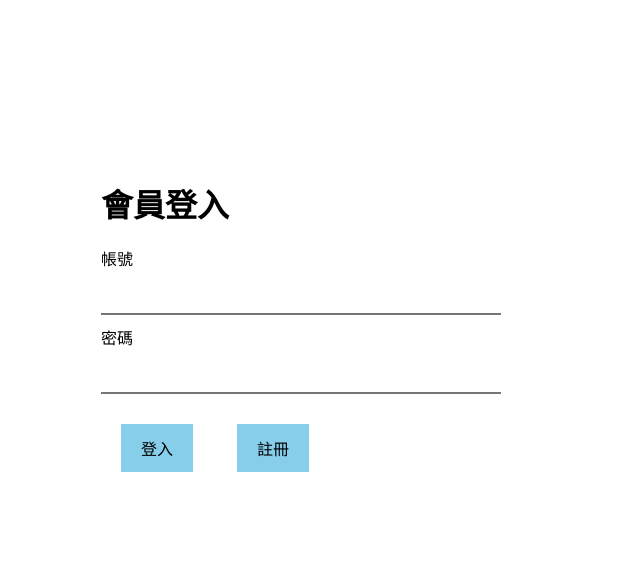
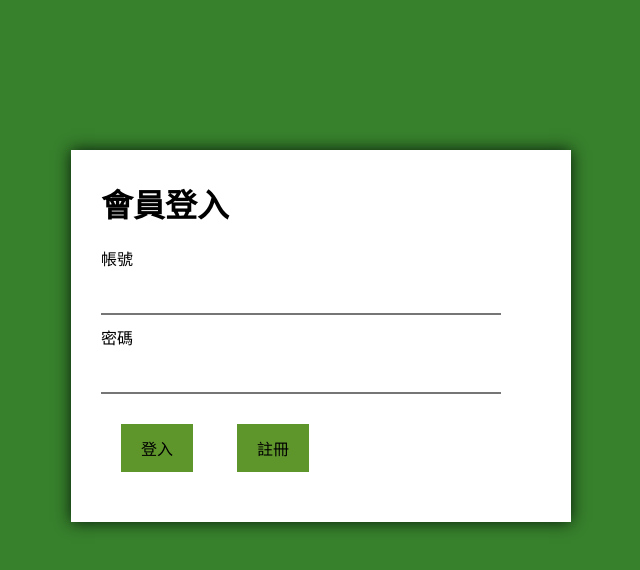
Before and after one commit to Toby-Yuan/RD5-Assignment, a PHP site: page / in a window 1280 px wide. Shown: the top 570 px of the page, without its empty margins (319-959 px from the left). Run offline with PHP 8.4, Linux system fonts and the light colour scheme.

Commit message:
index : UI優化

```diff
--- a/CSS/indexStyle.css
+++ b/CSS/indexStyle.css
@@ -7,10 +7,17 @@
   font-family: 微軟正黑體;
 }
 
+body {
+  background: #37802C;
+}
+
 form {
   width: 500px;
   margin: 150px auto;
   padding: 30px;
+  background: white;
+  -webkit-box-shadow: 0 0 15px #07190B;
+          box-shadow: 0 0 15px #07190B;
 }
 
 form h1 {
@@ -28,14 +35,14 @@ form .inputText {
 }
 
 form p {
-  color: red;
+  color: #5F962C;
   margin: 10px auto;
 }
 
 form .btn {
   margin: 20px;
   border: 2px solid rgba(0, 0, 0, 0);
-  background: skyblue;
+  background: #5F962C;
   padding: 10px 18px;
   font-size: 16px;
   -webkit-transition: 0.5s;
@@ -44,6 +51,7 @@ form .btn {
 
 form .btn:hover {
   background: white;
-  border: 2px solid black;
+  border: 2px solid #5F962C;
+  color: #5F962C;
 }
 /*# sourceMappingURL=indexStyle.css.map */
--- a/CSS/indexStyle.scss
+++ b/CSS/indexStyle.scss
@@ -1,3 +1,7 @@
+$green: #37802C;
+$darkGreen: #07190B;
+$lightGreen: #5F962C;
+
 *{
     margin: 0;
     padding: 0;
@@ -5,10 +9,16 @@
     font-family: 微軟正黑體;
 }
 
+body{
+    background: $green;
+}
+
 form{
     width: 500px;
     margin: 150px auto;
     padding: 30px;
+    background: white;
+    box-shadow: 0 0 15px $darkGreen;
 
     h1{
         margin-bottom: 20px;
@@ -25,21 +35,22 @@ form{
     }
 
     p{
-        color: red;
+        color: $lightGreen;
         margin: 10px auto;
     }
 
     .btn{
         margin: 20px;
         border: 2px solid rgba(0, 0, 0, 0);
-        background: skyblue;
+        background: $lightGreen;
         padding: 10px 18px;
         font-size: 16px;
         transition: 0.5s;
 
         &:hover{
             background: white;
-            border: 2px solid black;
+            border: 2px solid $lightGreen;
+            color: $lightGreen;
         }
     }
 }
```
Also changed, not shown: 1 other file.
